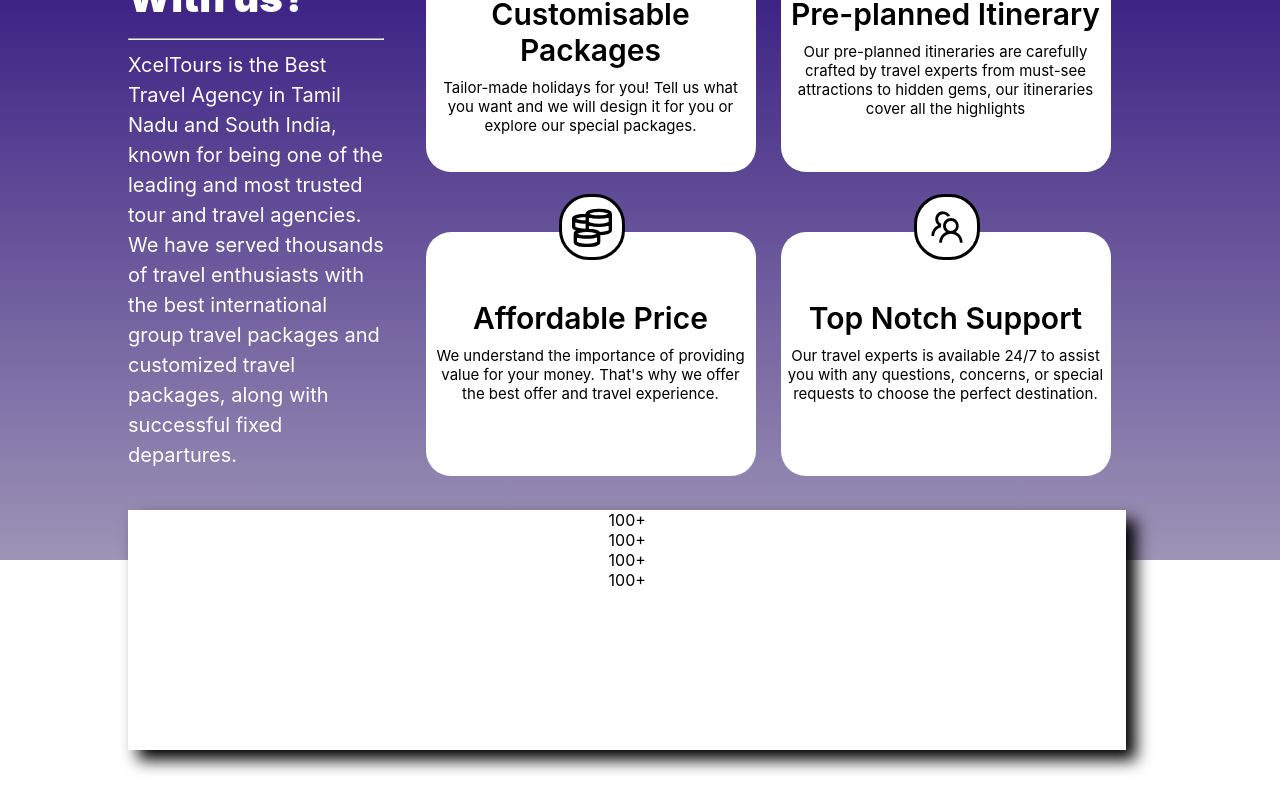
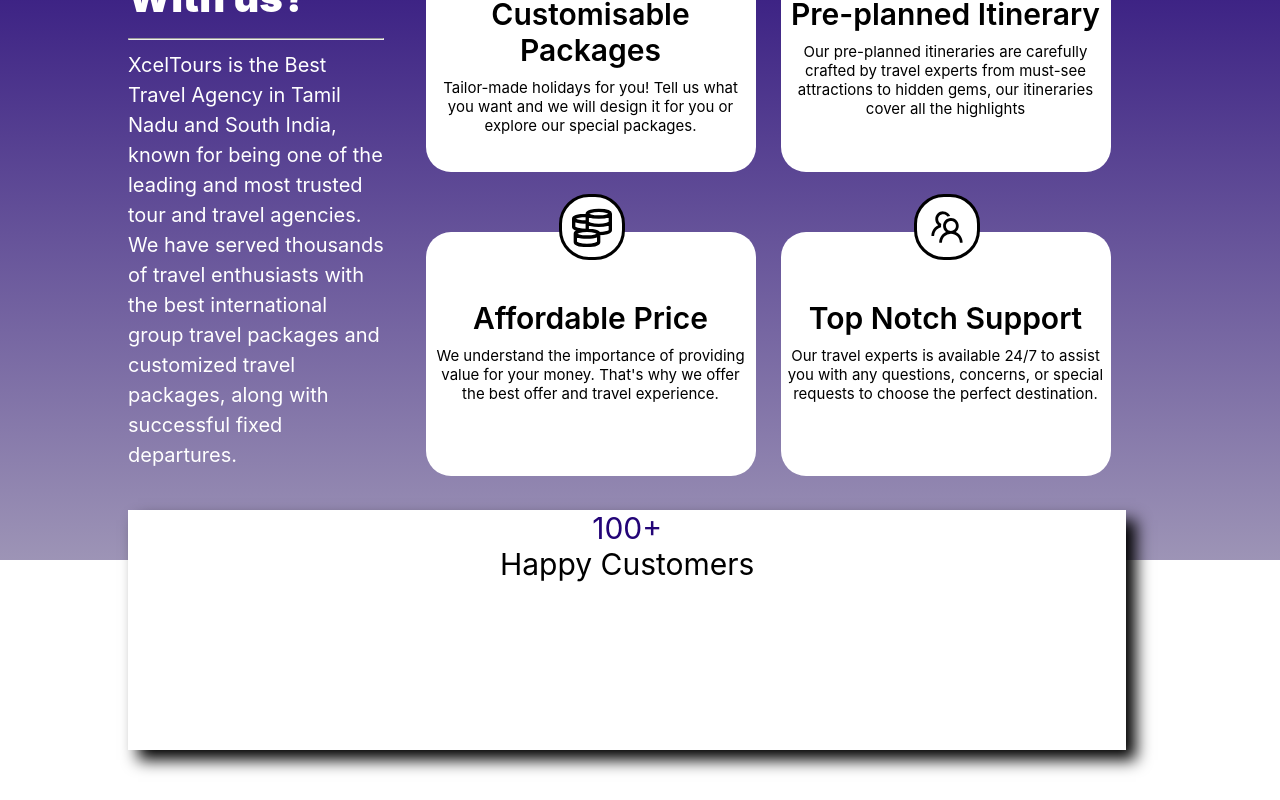
Before and after one commit to ud-k16/tourswebsite, a React (Create React App) app: page / in a window 1280 px wide. Shown: the part 956-1756 px from the top of the page. Built offline with nearby package versions, Linux system fonts and the light colour scheme.

Commit message:
counter section added

```diff
--- a/src/components/home/Achievements/Achievements.module.css
+++ b/src/components/home/Achievements/Achievements.module.css
@@ -6,7 +6,24 @@
     background-color: white;
     width:78vw;
     height:30vh;
+    display: flex;
+    justify-content: space-around;
 
+
+}
+.section{
+    display: flex;
+    flex-direction: column;
+    align-items: center;
+
+}
+.count{
+    font-size: 30px;
+    color: #230477;
+}
+.title{
+    font-size: 30px;
+    color: black
 }
 @keyframes fadeIn {
     0% {
--- a/src/components/home/Achievements/index.jsx
+++ b/src/components/home/Achievements/index.jsx
@@ -53,10 +53,10 @@
   }, [isFocused]);
   return (
     <div className={styles.container} ref={componentRef}>
-      <div>{customerCount}+</div>
-      <div>{customerCount}+</div>
-      <div>{customerCount}+</div>
-      <div>{customerCount}+</div>
+      <div className={styles.section}>
+        <div className={styles.count}>{customerCount}+</div>
+        <div className={styles.title}>{"Happy Customers"}</div>
+      </div>
     </div>
   );
 };
```
